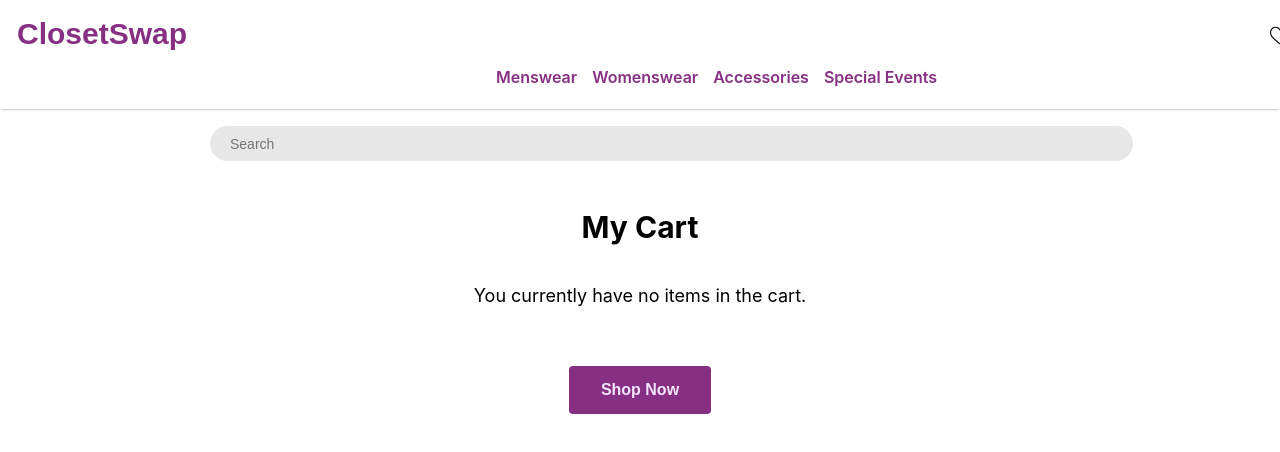
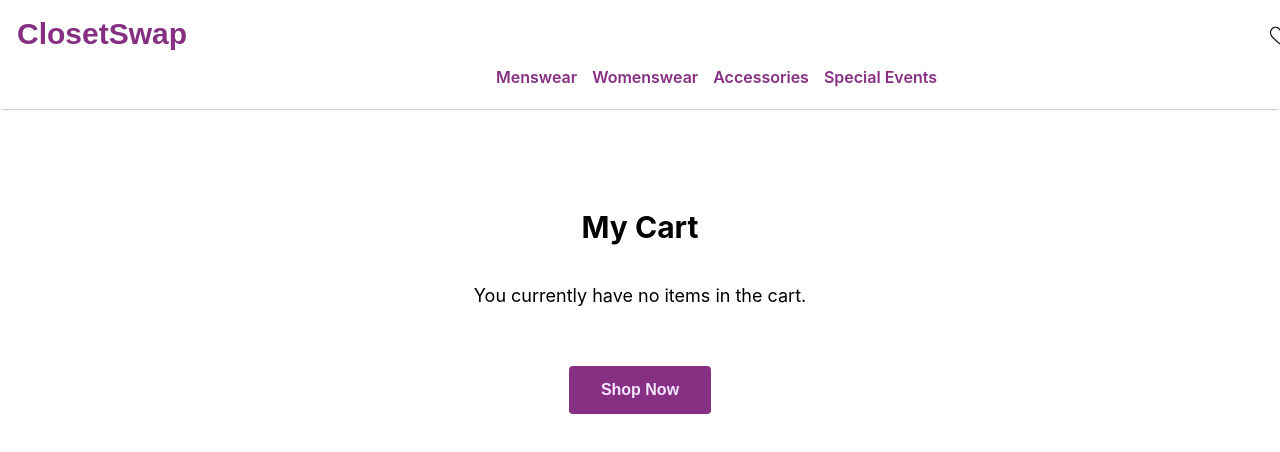
Before and after one commit to diyamahaveer/ClosetSwap, a React (Create React App) app: page /cart in a window 1280 px wide. Shown: the top 452 px of the page. Built offline with nearby package versions, Linux system fonts and the light colour scheme.

Commit message:
changed favicon and page navigation from cart/favorites

```diff
--- a/src/Components/Products/ProductDetail.jsx
+++ b/src/Components/Products/ProductDetail.jsx
@@ -1,11 +1,12 @@
 import React, { useState, useEffect } from 'react';
-import { useParams } from 'react-router-dom';
+import { useParams, useNavigate } from 'react-router-dom';
 import { supabase } from '../../supabaseClient';
 import defaultImage from '../Assets/product_1.jpeg';
 import './ProductDetail.css';
 
 const ProductDetail = () => {
   const { id } = useParams();
+  const navigate = useNavigate();
   const [product, setProduct] = useState(null);
   const [loading, setLoading] = useState(true);
   const [error, setError] = useState(null);
@@ -47,14 +48,15 @@ const ProductDetail = () => {
     let favorites = JSON.parse(localStorage.getItem('favorites')) || [];
     favorites.push(product);
     localStorage.setItem('favorites', JSON.stringify(favorites));
+    navigate('/favorites');
   };
 
   const addToCart = () => {
     let carts = JSON.parse(localStorage.getItem('carts')) || [];
     carts.push(product);
     localStorage.setItem('carts', JSON.stringify(carts));
+    navigate('/cart'); // Navigate to the cart page
   };
-
 
   if (loading) return <div>Loading...</div>;
   if (error) return <div>Error: {error}</div>;
--- a/src/Pages/Cart.jsx
+++ b/src/Pages/Cart.jsx
@@ -1,6 +1,8 @@
+// Cart.js
 import React, { useState, useEffect } from 'react';
 import './Cart.css';
 import Tile from '../Components/Tile/Tile';
+// import SearchBar from '../Pages/SearchBar';
 
 const Carts = () => {
   const [carts, setCarts] = useState([]);
@@ -19,7 +21,6 @@ const Carts = () => {
 
   return (
     <div className='cart-container'>
-      <input type="text" placeholder="Search" className='search' />
       <div className='cart-content-center'>
         <div className='cart-text'>My Cart</div>
         {carts.length > 0 ? (
```
Also changed, not shown: 1 other file (tests, documents, lock files or other folders).
